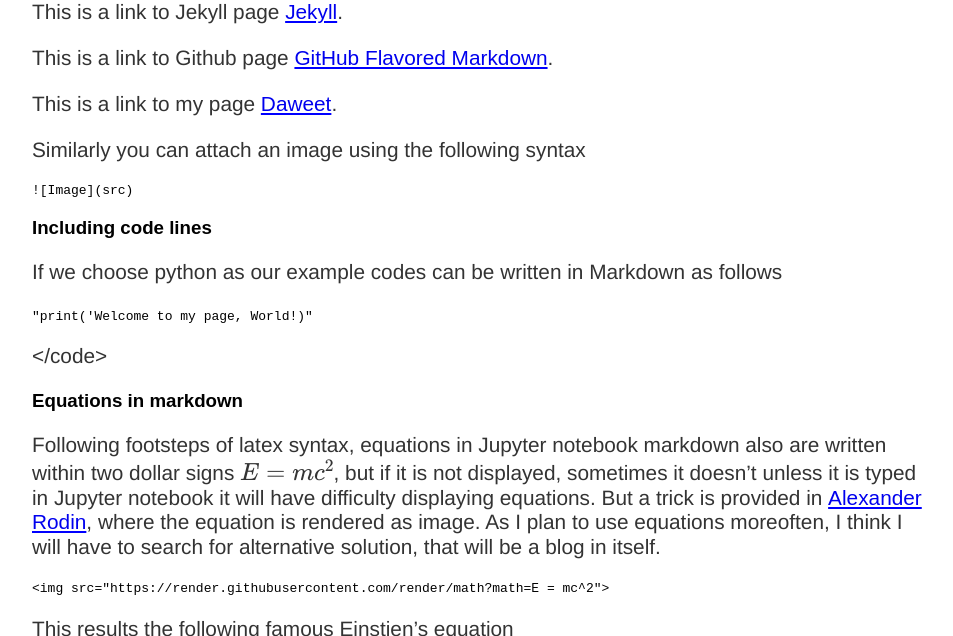
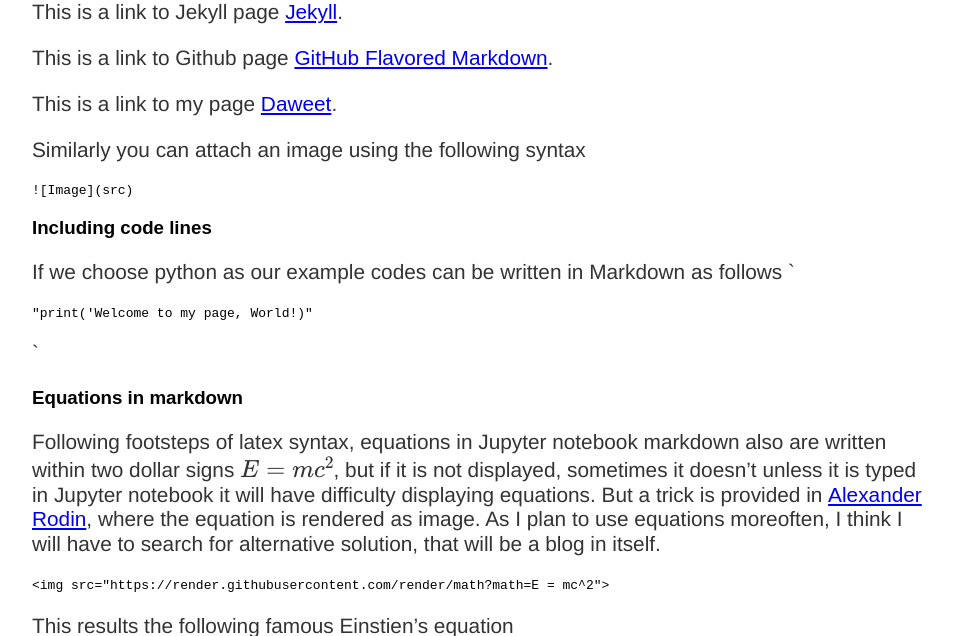
Before and after one commit to Daweet/Daweet.github.io, a Jekyll site: the page built from _posts/2020-05-04-from-markdown-to-webpages.md, in a window 1280 px wide and 900 px high, scrolled down 3153 px, cut to the strip 0-636 px from the top of the window. Shown: the whole strip, without its empty margins (160-1113 px from the left). Built offline with Jekyll 4.4.1, drawn with Linux system fonts in a browser that asks for light colours; nearby versions of some CDN libraries; library files that are not in the unit come from our copies; formulas are drawn with MathJax 3.

Commit message:
Update 2020-05-04-from-markdown-to-webpages.md

````diff
--- a/_posts/2020-05-04-from-markdown-to-webpages.md
+++ b/_posts/2020-05-04-from-markdown-to-webpages.md
@@ -135,11 +135,11 @@
 ### Including code lines
 
 If we choose python as our example codes can be written in Markdown as follows
-<code>
+`
 ```python
 "print('Welcome to my page, World!)"
 ```
-</code>
+`
 
 ### Equations in markdown
 Following footsteps of latex syntax, equations in Jupyter notebook markdown also are written within two dollar signs $$E = mc^2$$, but if it is not displayed, sometimes it doesn't unless it is typed in Jupyter notebook it will have difficulty displaying equations. But a trick is provided in [Alexander Rodin](https://gist.github.com/a-rodin/fef3f543412d6e1ec5b6cf55bf197d7b), where the equation is rendered as image. As I plan to use equations moreoften, I think I will have to search for alternative solution, that will be a blog in itself.
````
